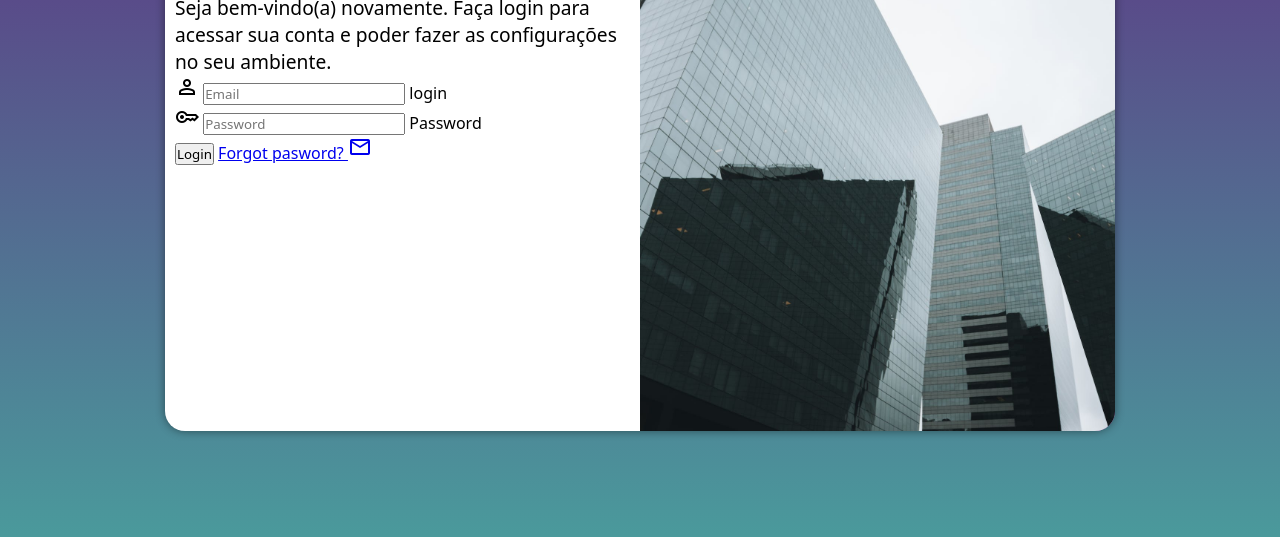
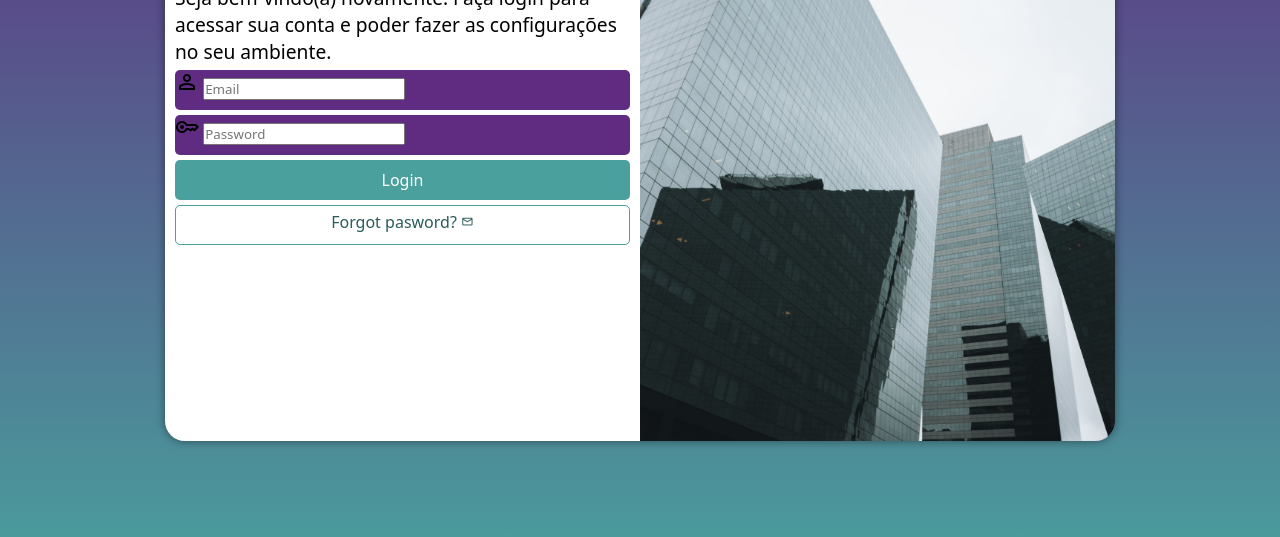
Before and after one commit to luanabuscariolo/Login-Project, a plain HTML site: page index.html in a window 1280 px wide. Shown: the part 219-756 px from the top of the page. Drawn offline with nearby package versions, Linux system fonts and the light colour scheme.

Commit message:
Upgrade form

```diff
--- a/index.html
+++ b/index.html
@@ -24,10 +24,10 @@
                     <div class="field">
                         <span class="material-symbols-outlined">Key</span>
                         <input type="password" name="password" id="ipassword" placeholder="Password" autocomplete="current-password" required minlength="8" maxlength="20">
-                        <label for="ipassword">Password</label>
+                        <label for="ipassword">senha</label>
                     </div>
                     <input type="submit" value="Login">
-                    <a href="esqueci.html">Forgot pasword?
+                    <a href="esqueci.html" class="button">Forgot pasword?
                         <span class="material-symbols-outlined">Mail</span>
                     </a>
             </div>
--- a/styles/style.css
+++ b/styles/style.css
@@ -33,7 +33,7 @@ section#login {
 
     background-color: white;
     width: 250px;
-    height: 500px;
+    height: 520px;
     border-radius: 20px;
     overflow: hidden;
     box-shadow: 0px 0px 10px rgba(0, 0, 0, 0.452);
@@ -63,3 +63,55 @@ div#form > h1 {
 div#form > p {
     font-size: .8em;
 }
+
+form > div.field {
+    background-color: #5f2c82;
+    display: block;
+    width: 100%;
+    height: 40px;
+    border-radius: 5px;
+    margin: 5px 0px;
+}
+
+div.field > label {
+    display: none;
+}
+
+form > input[type=submit] {
+    display: block;
+    font-size: 1em;
+    width: 100%;
+    height: 40px;
+    background-color: #49a09d;
+    color: white;
+    border: none;
+    border-radius: 5px;
+    cursor: pointer;
+}
+
+form > input[type=submit]:hover {
+    background-color: #2a5c5a;
+}
+
+form > a.button {
+    display: block;
+    text-align: center;
+    font-size: 1em;
+    width: 100%;
+    height: 40px;
+    padding-top: 5px;
+    margin-top: 5px;
+    background-color: white;
+    color: #2a5c5a;
+    border: 1px solid #49a09d;
+    border-radius: 5px;
+    text-decoration: none;
+}
+
+form > a.button:hover {
+    background-color: #6cd3cf;
+}
+
+form > a.button > span {
+    font-size: .8em;
+}
```
